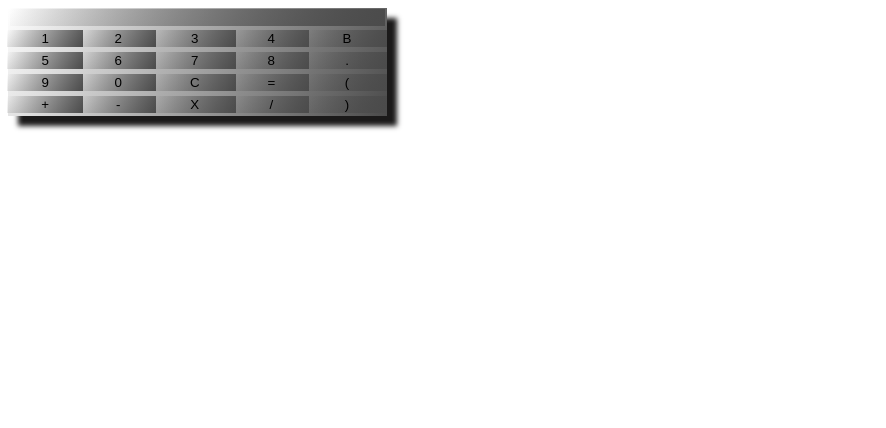
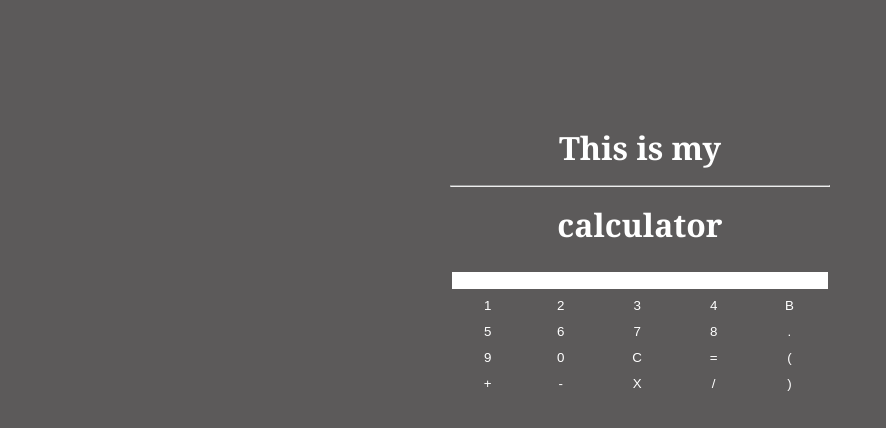
Before and after one commit to Cyberrayon04846/CALCULATOR, a plain HTML site: page index.html in a window 1280 px wide. Shown: the whole page, without its empty margins (0-886 px from the left). Drawn offline with Linux system fonts and the light colour scheme.

Commit message:
Initial commit

```diff
--- a/cal.css
+++ b/cal.css
@@ -1,11 +1,18 @@
+body{
+    background-color: #5c5a5a;
+    color: #fff; font-family: Cambria, Cochin, Georgia, Times, 'Times New Roman', serif;
+    color: white;
+    text-align: center;
+}
 #contain{
+    margin-top: 10%;
+    margin-left: 35%;
     width: 30%;
     height:  26.5%;
     border: none;
     position: relative;
     text-align: center;
-    background: linear-gradient(120deg , rgba(128, 139, 136, 0) , rgb(75, 75, 75));
-    box-shadow: 10px 10px 5px rgb(27, 26, 26) ;
+    background-color: #5c5a5a;
 
 }
 #screen{
@@ -14,7 +21,7 @@
     width: 98%;
     height: 22%;
     border: none;
-    background: linear-gradient(120deg , rgba(128, 139, 136, 0) , rgb(75, 75, 75));
+    background: #fff
 }
 
  #tab{
@@ -24,6 +31,7 @@
  }
 
 .but{
+    color: #fff;
     position: relative;
     width: 109%;
     height: 550%;
@@ -31,7 +39,7 @@
     margin-top: -19%;
     cursor: pointer;
     border: none;
-    background: linear-gradient(120deg , rgba(128, 139, 136, 0) , rgb(75, 75, 75));
+    background-color: #5c5a5a;
 
 }
 
--- a/index.html
+++ b/index.html
@@ -11,6 +11,7 @@
 <body>
 
     <div id="contain">
+        <h1 id="head">This is my <hr> calculator</h1>
         <input type="text" name="" id="screen">
         <table id="tab">
             <tr>
```
Also changed, not shown: 2 other files.
